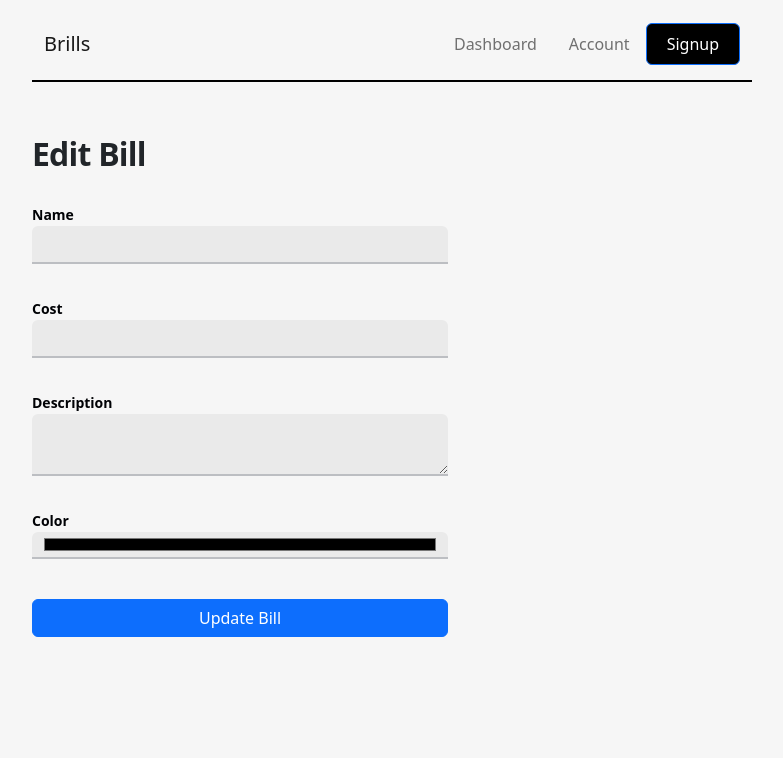
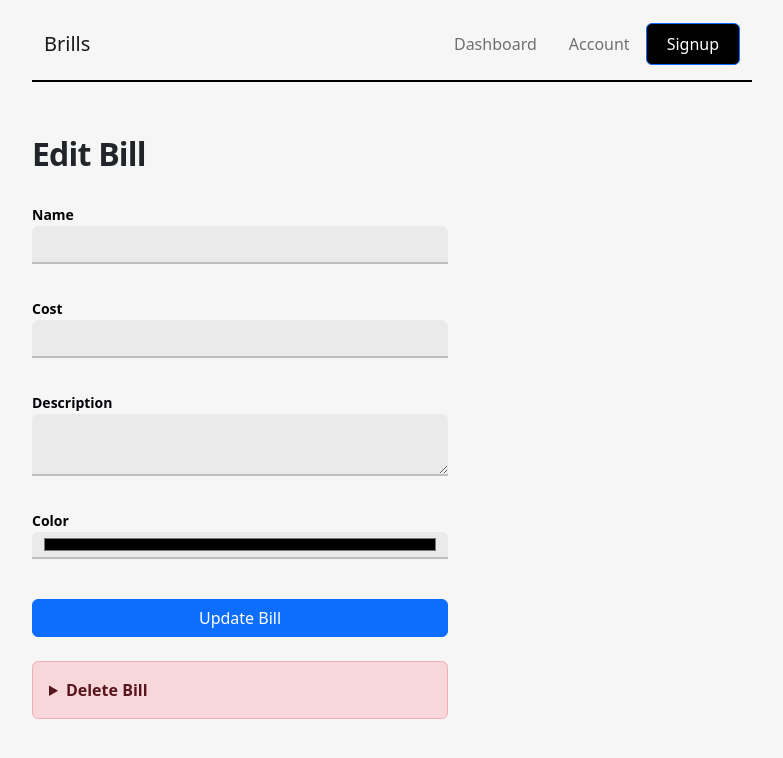
Before and after one commit to KevinMKW/brills, a React (Vite) app: page /editbill/1 in a window 1280 px wide. Shown: the top 758 px of the page, without its empty margins (248-1031 px from the left). Built offline with nearby package versions, Linux system fonts and the light colour scheme; no server answers.

Commit message:
Add handle delete functionality

```diff
--- a/src/components/Bill/BillItem.jsx
+++ b/src/components/Bill/BillItem.jsx
@@ -6,7 +6,8 @@ const BillItem = ({ bill }) => {
     return (
         <tr key={bill.color}>
             <td>
-                <span className=" rounded-circle" style={{ width: '1em', height: '15px', padding: '5px', background: (bill.color) }}></span> {bill.name}
+                <div className=" rounded-circle" style={{ display: 'inline-block', width: '1em', height: '15px', padding: '5px', background: (bill.color) }}></div>
+                 <span> {bill.name}</span>
             </td>
             <td>{bill.cost}</td>
             <td>{bill.description}</td>
--- a/src/components/Bill/EditBill.jsx
+++ b/src/components/Bill/EditBill.jsx
@@ -45,6 +45,20 @@ const EditBill = () => {
         editData();
     }
 
+    const handleDelete = async () => {
+        try {
+            await axios.delete(`http://127.0.0.1:8000/api/bill-delete/${id}`)
+
+            navigate('/dashboard')
+        } catch (error) {
+            console.error('Error deleting data:', error);
+        }
+    }
+
+    const handleCancel = () => {
+        navigate('/dashboard')
+    }
+
     return (
         <div>
             <h1>Edit Bill</h1>
@@ -72,6 +86,17 @@ const EditBill = () => {
 
                 <Button type="submit" className="my-4" style={{width: '100%'}} >Update Bill</Button>
             </form>
+
+            <details className="alert alert-danger">
+                <summary color='alert-heading'>
+                    <strong>Delete Bill</strong>
+                </summary>
+                <p>Are you sure you want to delete this bill? This action cannot be undone.</p>
+                <div className="d-flex justify-content-between ">
+                    <Button className="btn btn-danger" onClick={handleDelete} type='button'>Delete Bill</Button>
+                    <Button className="btn btn-secondary" onClick={handleCancel} type='button'>Cancel</Button>
+                </div>
+            </details>
         </div>
     );
 };
```
